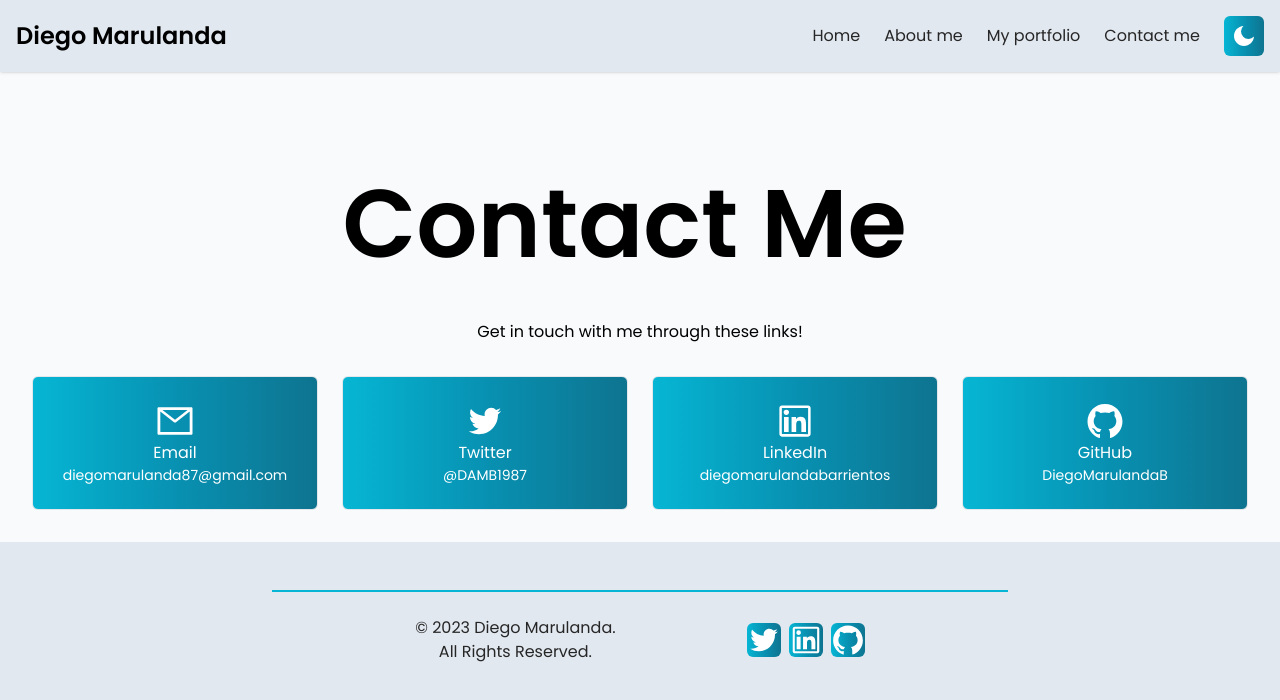
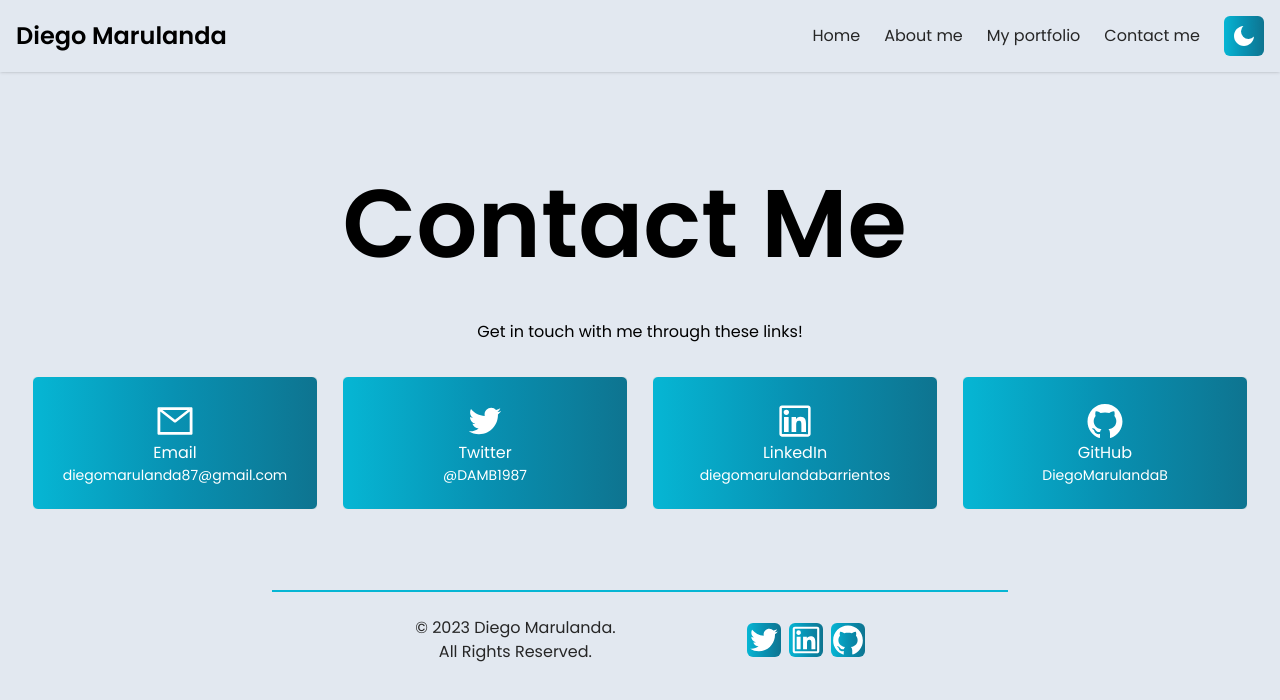
Before and after one commit to DiegoMarulandaB/Portfolio, a Next.js app: page /contact in a window 1280 px wide. Shown: the top 700 px of the page. Built offline with nearby package versions, Linux system fonts and the light colour scheme.

Commit message:
background_contact correction

```diff
--- a/src/app/contact/page.tsx
+++ b/src/app/contact/page.tsx
@@ -5,13 +5,13 @@ import AnimatedText from '@/components/AnimatedText/AnimatedText';
 
 const Contact: React.FC = () => {
   return (
-    <div className="bg-slate-50 dark:bg-slate-800 py-8 px-4 sm:px-6 lg:px-8">
+    <div className="bg-slate-200 dark:bg-slate-800 py-8 px-4 sm:px-6 lg:px-8">
       <div className="max-w-7xl mx-auto">
         <div className="flex flex-col text-center items-center justify-center mt-32">
           <h2 className="text-2xl text-center font-bold mb-4">
             <AnimatedText text="Contact me" className="text-1xl text-left  mr-2 mb-2  mt-2  font-bold" />
           </h2>
-          <p className="bg-slate-50 dark:bg-slate-800 mb-4 mt-4">Get in touch with me through these links!</p>
+          <p className="bg-slate-200 dark:bg-slate-800 mb-4 mt-4">Get in touch with me through these links!</p>
         </div>
         <div className="grid grid-cols-1 gap-8 sm:grid-cols-2 sm:gap-6 lg:grid-cols-4 mt-4">
           {contactLinks.map((link) => (
```
